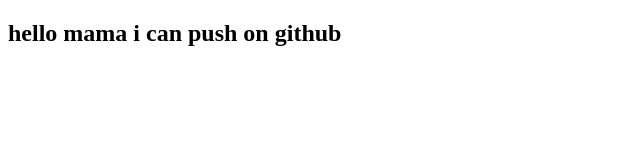
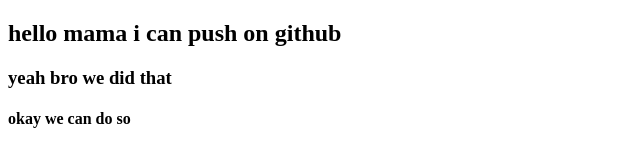
Before and after one commit to mdAlnahian/my-third-repo, a plain HTML site: page index.html in a window 1280 px wide. Shown: the whole page, without its empty margins (0-640 px from the left). Drawn offline with Linux system fonts and the light colour scheme.

Commit message:
added change

```diff
--- a/index.html
+++ b/index.html
@@ -8,5 +8,9 @@
 </head>
 <body>
     <h2>hello mama i can push on github</h2>
+    <h3>yeah bro
+        we did that
+    </h3>
+    <h4> okay we can do so </h4>
 </body>
 </html>
```
